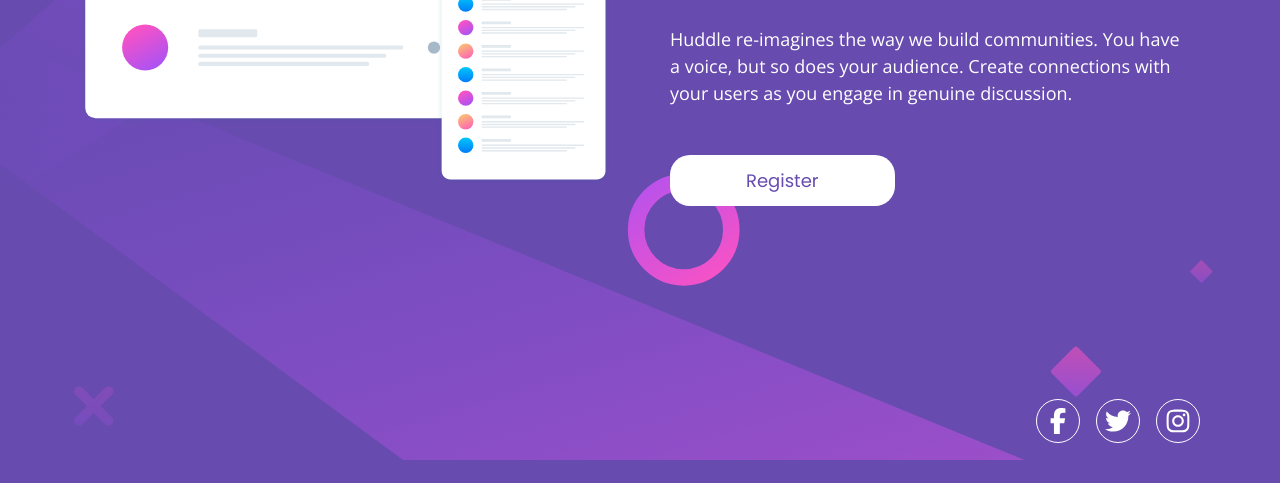
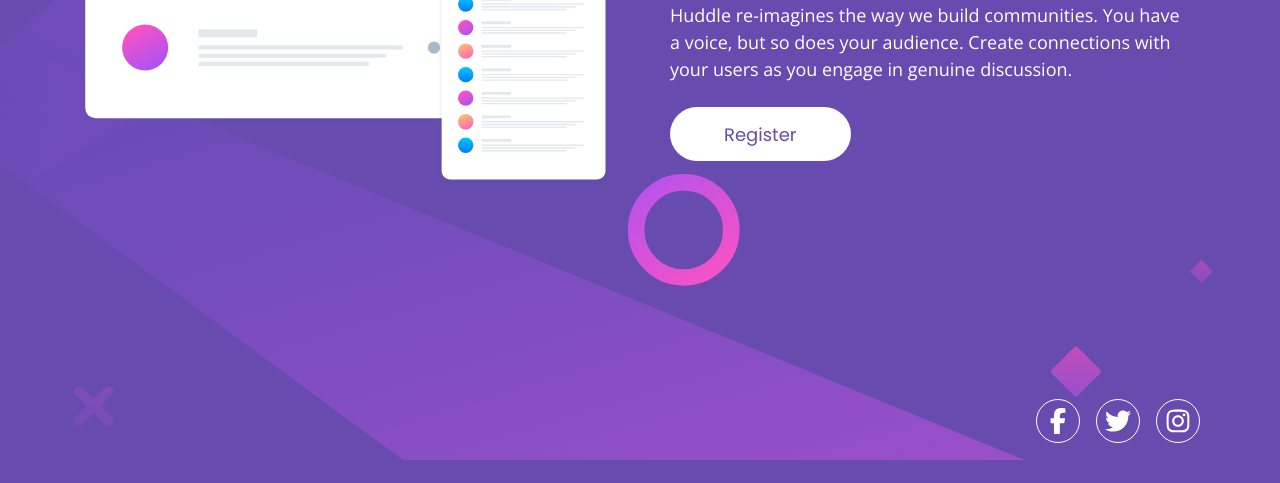
Before and after one commit to dionysia-lemonaki/FEM-huddle-landing-page-with-introductory-section, a website: page index.html in a window 1280 px wide. Shown: the part 317-800 px from the top of the page. Drawn offline with Linux system fonts and the light colour scheme.

Commit message:
Fix button

```diff
--- a/styles.css
+++ b/styles.css
@@ -176,12 +176,11 @@
   margin-top: 24px;
   text-decoration: none;
   background-color: var(--white);
-  padding: 12px 76px;
-  width: max-content;
   border-radius: 20px;
   color: var(--violet);
   font-family: "Poppins", sans-serif;
   font-size: 0.75rem;
+  padding: 1em 6em;
 }
 
 .hero-section__cta:hover {
@@ -237,18 +236,12 @@
     gap: 60px;
   }
 
-  .hero-section__image {
-    max-width: 100%;
-  }
-
   .hero-section__content {
     text-align: left;
-    display: flex;
-    flex-direction: column;
-    gap: 24px;
   }
 
   .hero-section__title {
+    max-width: 30.438rem;
     font-size: var(--fs-xlg);
   }
 
@@ -259,6 +252,8 @@
 
   .hero-section__cta {
     font-size: var(--fs-md);
+    padding: 0.75em 3em;
+    border-radius: 28px;
   }
 
   .footer__social-list {
```
